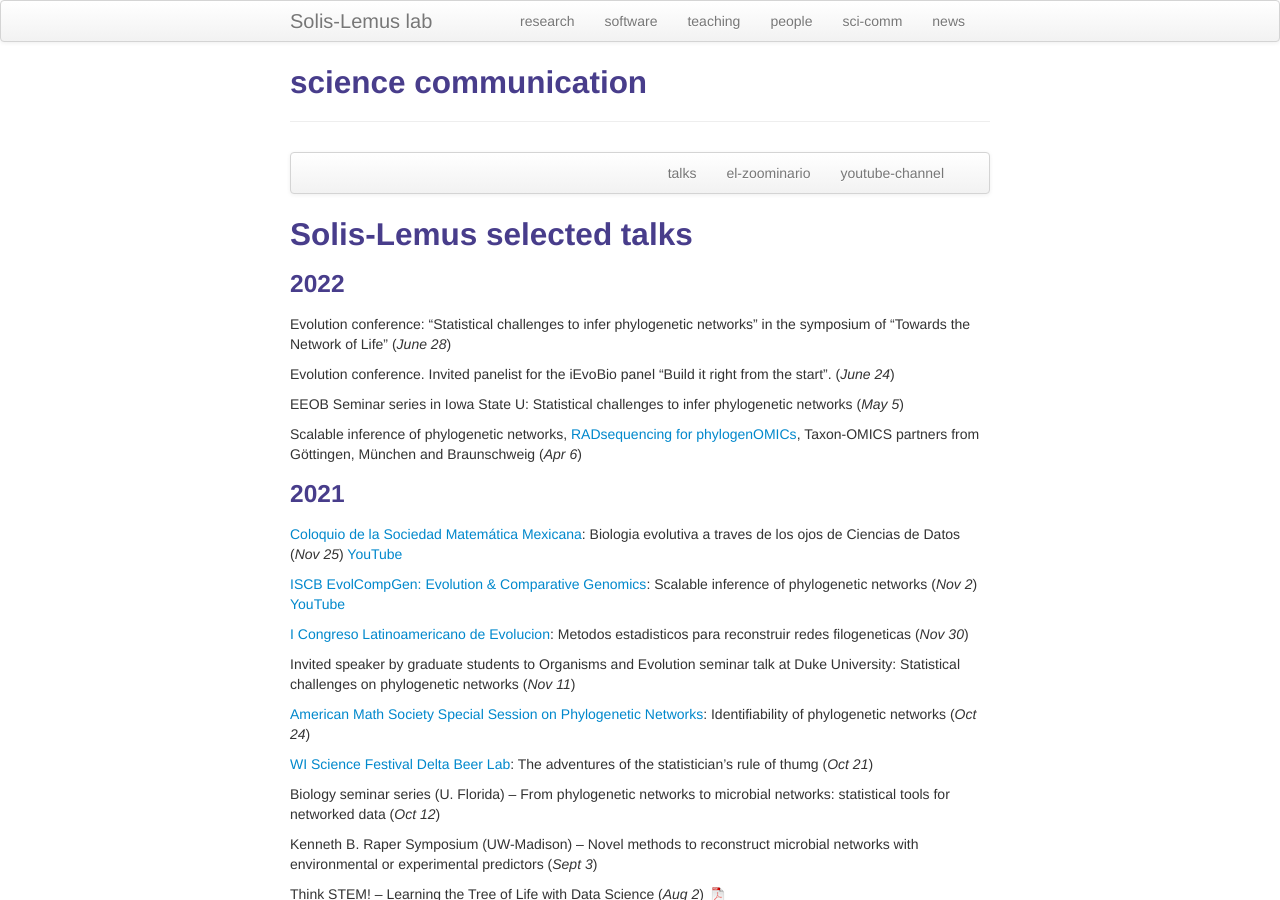
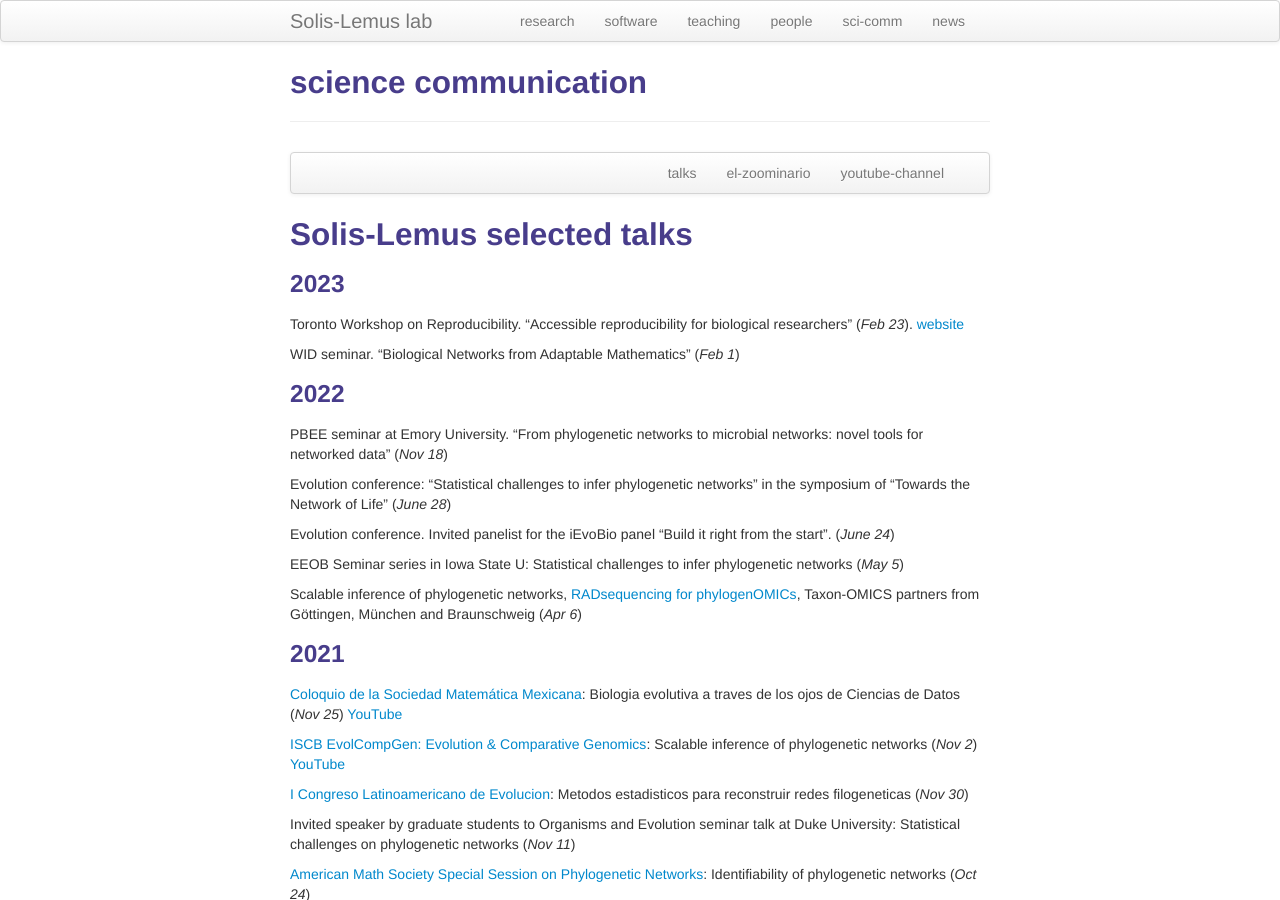
Before and after one commit to solislemuslab/solislemuslab.github.io, a Jekyll site: the page built from pages/talks.md, in a window 1280 px wide and 900 px high. Built offline with Jekyll 4.4.1, drawn with Linux system fonts in a browser that asks for light colours.

Commit message:
added talks of 2023

```diff
--- a/pages/talks.md
+++ b/pages/talks.md
@@ -17,7 +17,15 @@ description: Claudia Solis-Lemus' talks
 
 ## <a name="talks"></a>Solis-Lemus selected talks
 
+### 2023
+
+Toronto Workshop on Reproducibility. "Accessible reproducibility for biological researchers" (_Feb 23_). [website](https://crsl4.github.io/mindful-programming/)
+
+WID seminar. "Biological Networks from Adaptable Mathematics" (_Feb 1_)
+
 ### 2022
+
+PBEE seminar at Emory University. "From phylogenetic networks to microbial networks: novel tools for networked data" (_Nov 18_)
 
 Evolution conference: "Statistical challenges to infer phylogenetic networks" in the symposium of "Towards the Network of Life" (_June 28_)
 
```
Also changed, not shown: pages/news.md (+7 -0 lines), pages/teaching.md (+9 -0 lines), 2 other files.
